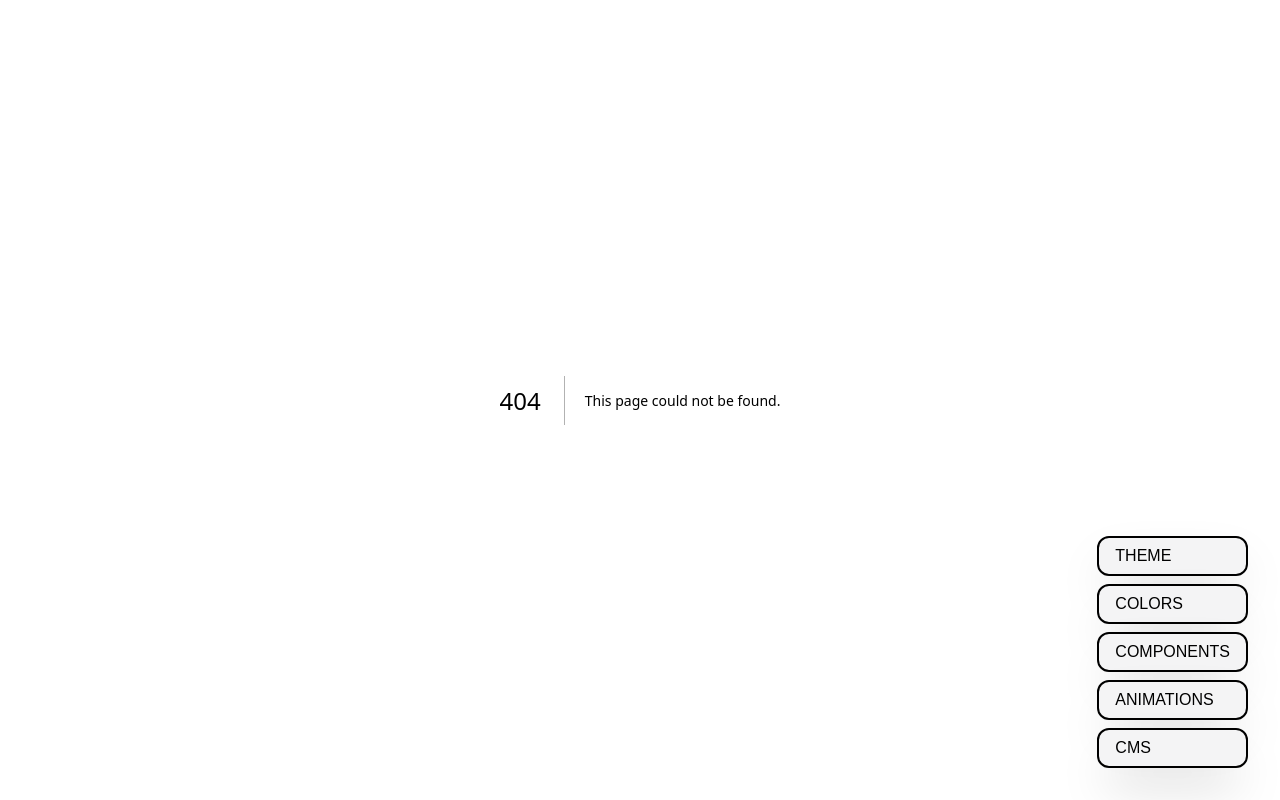
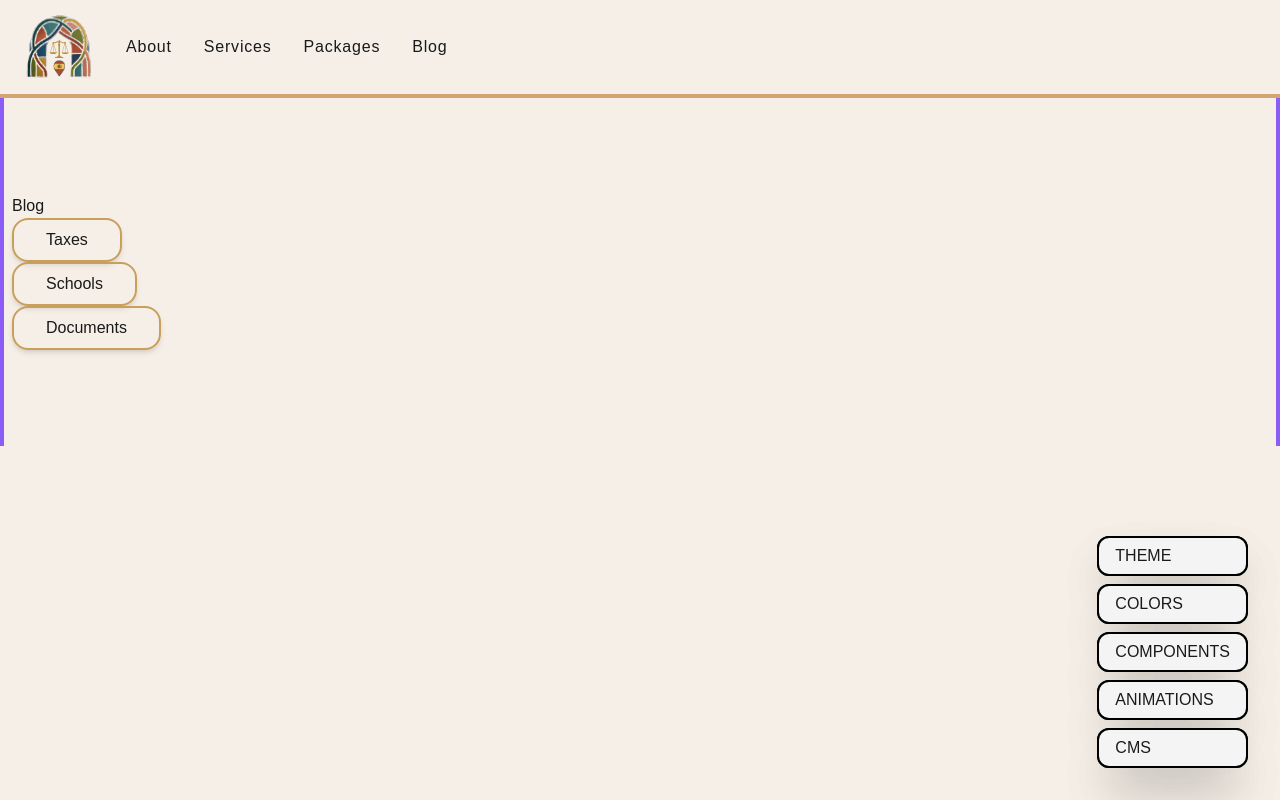
Before and after one commit to plake492/hola-espana-site, a Next.js app: page /blog in a window 1280 px wide. Before the commit this address had no page. Built offline with nearby package versions, Linux system fonts and the light colour scheme; a web font is replaced by a local one.

Commit message:
Scoffold pages

```diff
--- /dev/null
+++ b/app/(site)/about/page.tsx
@@ -0,0 +1,5 @@
+import React from 'react';
+
+export default function page() {
+  return <div>About</div>;
+}
--- /dev/null
+++ b/app/(site)/blog/[slug]/page.tsx
@@ -0,0 +1,7 @@
+import React from 'react';
+
+export default async function page(props: PageProps<'/blog/[slug]'>) {
+  const { slug } = await props.params;
+
+  return <h1>Blog: {slug}</h1>;
+}
--- /dev/null
+++ b/app/(site)/blog/layout.tsx
@@ -0,0 +1,5 @@
+import React from 'react';
+
+export default function layout({ children }: { children: React.ReactNode }) {
+  return <>{children}</>;
+}
--- /dev/null
+++ b/app/(site)/blog/page.tsx
@@ -0,0 +1,19 @@
+import Link from 'next/link';
+import Container from '@/components/Container';
+
+const blogs = ['Taxes', 'Schools', 'Documents'];
+
+export default async function page() {
+  return (
+    <Container>
+      <h2>Blog</h2>
+      {blogs.map((b) => (
+        <Link key={b} href={`/blog/${b}`}>
+          <div className="border-accent-gold hover:bg-accent-terracotta w-fit rounded-2xl border-2 px-8 py-2 shadow-md hover:text-white">
+            {b}
+          </div>
+        </Link>
+      ))}
+    </Container>
+  );
+}
--- /dev/null
+++ b/app/(site)/packages/page.tsx
@@ -0,0 +1,5 @@
+import React from 'react';
+
+export default function page() {
+  return <div>packages</div>;
+}
--- /dev/null
+++ b/app/(site)/services/page.tsx
@@ -0,0 +1,5 @@
+import React from 'react';
+
+export default function page() {
+  return <div>Services</div>;
+}
--- /dev/null
+++ b/components/Container.tsx
@@ -0,0 +1,9 @@
+import React from 'react';
+
+export default function Container({ children }: { children: React.ReactNode }) {
+  return (
+    <section className="border-accent-purple mx-auto w-full gap-4 border-r-4 border-l-4 px-2 py-24 sm:max-w-10/12 sm:px-2 md:max-w-3xl lg:max-w-5xl xl:max-w-7xl">
+      {children}
+    </section>
+  );
+}
--- a/components/Header.tsx
+++ b/components/Header.tsx
@@ -1,5 +1,28 @@
 import Link from 'next/link';
 import Image from 'next/image';
+
+const pages = [
+  {
+    id: 1,
+    href: 'about',
+    text: 'About',
+  },
+  {
+    id: 2,
+    href: 'services',
+    text: 'Services',
+  },
+  {
+    id: 3,
+    href: 'packages',
+    text: 'Packages',
+  },
+  {
+    id: 4,
+    href: 'blog',
+    text: 'Blog',
+  },
+];
 
 export default function Header() {
   return (
@@ -9,21 +32,11 @@ export default function Header() {
           <Link href="/" className="hover:text-hola-terracotta -my-1 transition-colors">
             <Image src="/images/logo/logo.svg" alt="Hola Espana logo" width={50} height={300} className="md:w-[70px]" />
           </Link>
-          <a href="#" className="hover:text-hola-terracotta transition-colors">
-            BLOG
-          </a>
-          <a href="#" className="hover:text-hola-terracotta transition-colors">
-            SERVICES
-          </a>
-          <a href="#" className="hover:text-hola-terracotta transition-colors">
-            ABOUT US
-          </a>
-          <a href="#" className="hover:text-hola-terracotta transition-colors">
-            FAQ
-          </a>
-          <a href="#" className="hover:text-hola-terracotta transition-colors">
-            SOCIAL
-          </a>
+          {pages.map((page) => (
+            <Link key={page.id} href={page.href}>
+              {page.text}
+            </Link>
+          ))}
         </div>
       </nav>
     </header>
```
Also changed, not shown: app/(site)/(dev-pages)/colors/page.tsx (renamed from app/(site)/colors/page.tsx), app/(site)/(dev-pages)/playground/animations/page.tsx (renamed from app/playground/animations/page.tsx), app/(site)/(dev-pages)/test-components/page.tsx (renamed from app/test-components/page.tsx), app/(site)/(dev-pages)/theme/page.tsx (renamed from app/(site)/theme/page.tsx).
